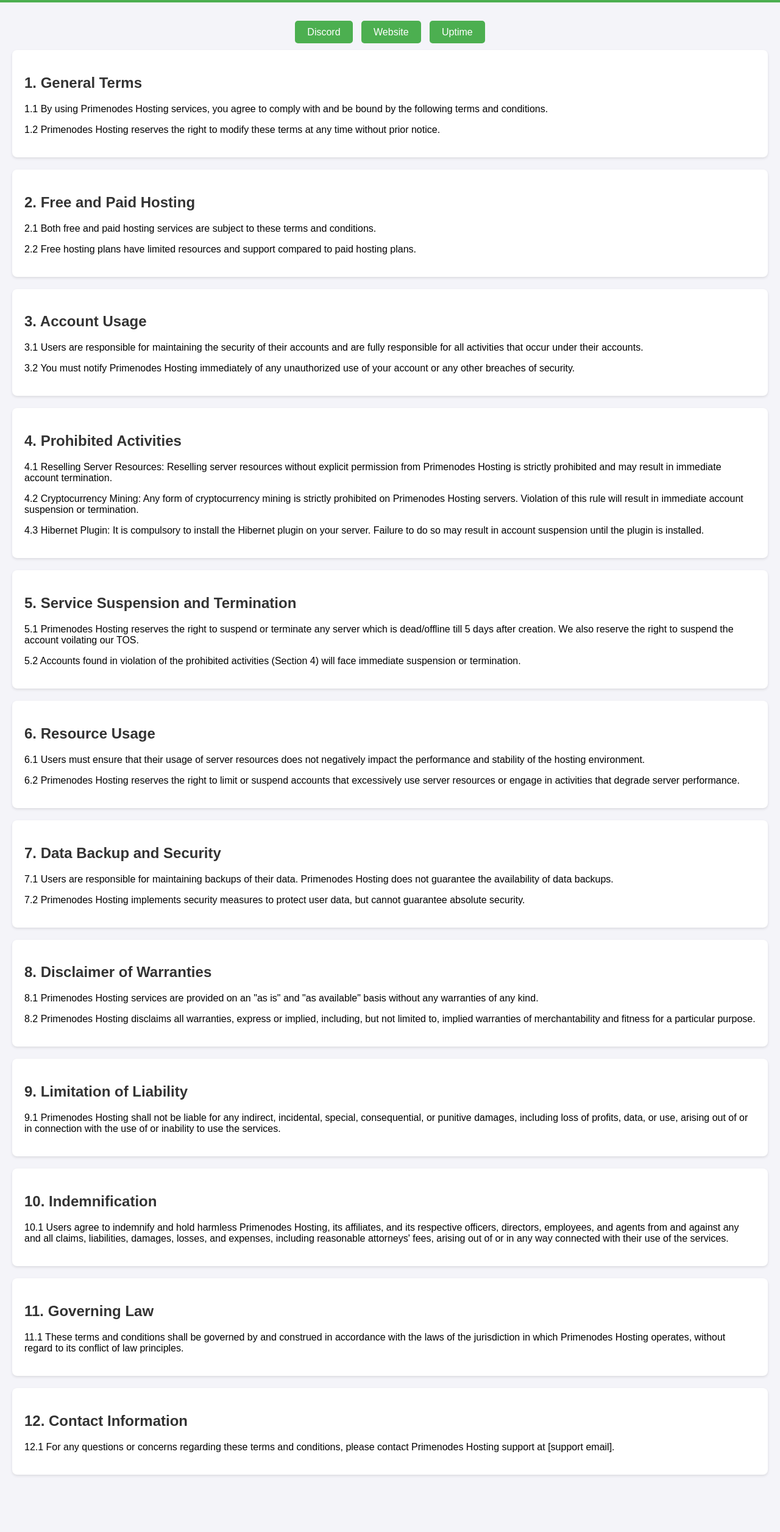
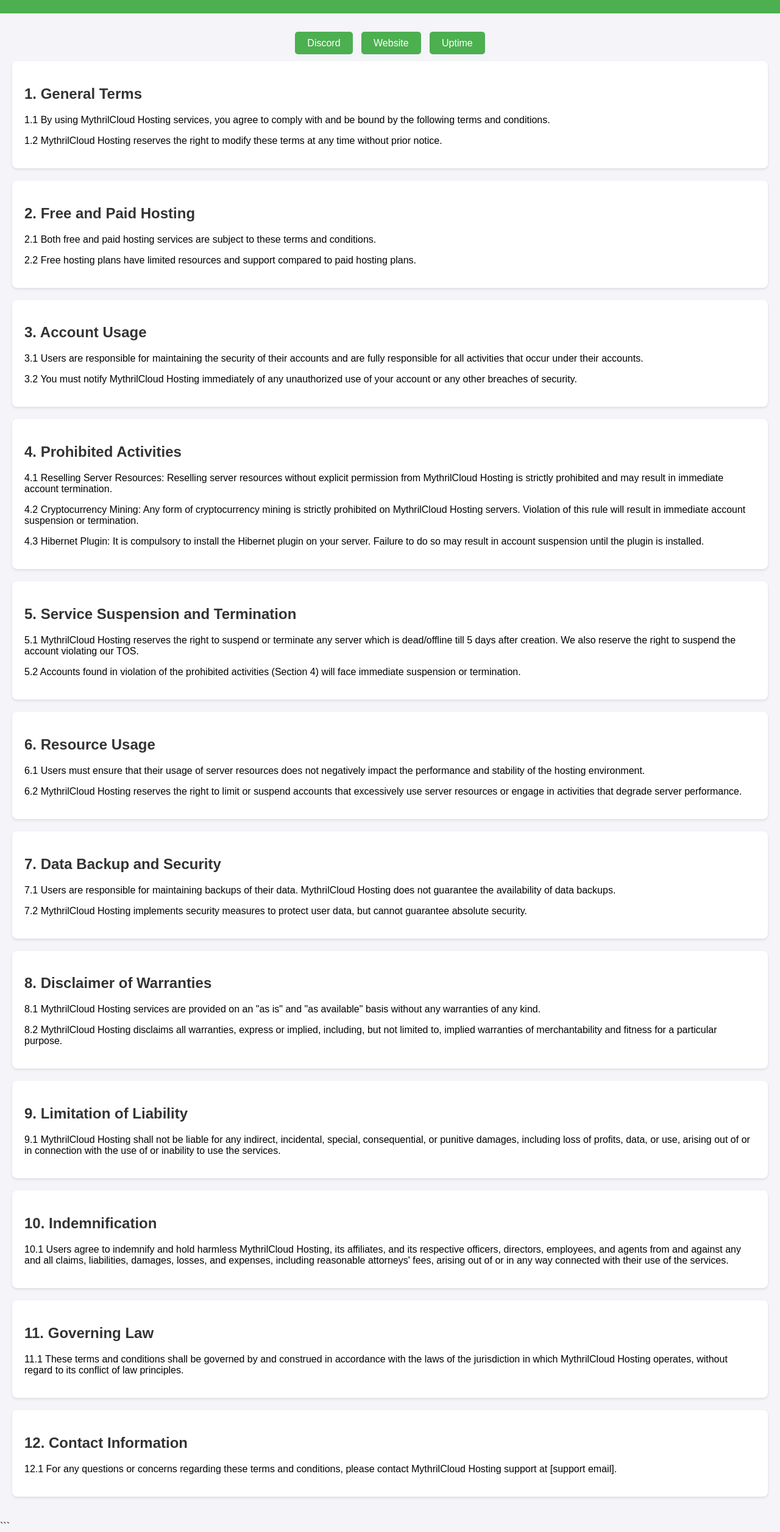
Before and after one commit to DeveloperVedang/TOS, a plain HTML site: page index.html in a window 1280 px wide. Shown: the part 106-2618 px from the top of the page at 61% size. Before the commit the page ends 2564 px from the top, so only its background shows below. Drawn offline with Linux system fonts and the light colour scheme.

Commit message:
Update index.html

````diff
--- a/index.html
+++ b/index.html
@@ -1,10 +1,13 @@
+Here is the updated HTML code with "Primenodes" replaced by "MythrilCloud":
+
+```html
 <!DOCTYPE html>
 <html lang="en">
 <head>
     <meta charset="UTF-8">
     <meta name="viewport" content="width=device-width, initial-scale=1.0">
     <link rel="shortcut icon" href="logo.png" type="image/x-icon">
-    <title>Primenodes Hosting Terms and Conditions</title>
+    <title>MythrilCloud Hosting Terms and Conditions</title>
     <style>
         body {
             font-family: Arial, sans-serif;
@@ -51,18 +54,18 @@
 </head>
 <body>
     <header>
-        <h1>Primenodes Hosting Terms and Conditions</h1>
+        <h1>MythrilCloud Hosting Terms and Conditions</h1>
     </header>
     <main>
         <div class="button-container">
-            <a href="https://discord.primenodes.site" target="_blank">Discord</a>
-            <a href="https://www.primenodes.site" target="_blank">Website</a>
-            <a href="https://status.primenodes.site" target="_blank">Uptime</a>
+            <a href="https://discord.mythrilcloud.site" target="_blank">Discord</a>
+            <a href="https://www.mythrilcloud.site" target="_blank">Website</a>
+            <a href="https://status.mythrilcloud.site" target="_blank">Uptime</a>
         </div>
         <section>
             <h2>1. General Terms</h2>
-            <p>1.1 By using Primenodes Hosting services, you agree to comply with and be bound by the following terms and conditions.</p>
-            <p>1.2 Primenodes Hosting reserves the right to modify these terms at any time without prior notice.</p>
+            <p>1.1 By using MythrilCloud Hosting services, you agree to comply with and be bound by the following terms and conditions.</p>
+            <p>1.2 MythrilCloud Hosting reserves the right to modify these terms at any time without prior notice.</p>
         </section>
         <section>
             <h2>2. Free and Paid Hosting</h2>
@@ -72,51 +75,52 @@
         <section>
             <h2>3. Account Usage</h2>
             <p>3.1 Users are responsible for maintaining the security of their accounts and are fully responsible for all activities that occur under their accounts.</p>
-            <p>3.2 You must notify Primenodes Hosting immediately of any unauthorized use of your account or any other breaches of security.</p>
+            <p>3.2 You must notify MythrilCloud Hosting immediately of any unauthorized use of your account or any other breaches of security.</p>
         </section>
         <section>
             <h2>4. Prohibited Activities</h2>
-            <p>4.1 Reselling Server Resources: Reselling server resources without explicit permission from Primenodes Hosting is strictly prohibited and may result in immediate account termination.</p>
-            <p>4.2 Cryptocurrency Mining: Any form of cryptocurrency mining is strictly prohibited on Primenodes Hosting servers. Violation of this rule will result in immediate account suspension or termination.</p>
+            <p>4.1 Reselling Server Resources: Reselling server resources without explicit permission from MythrilCloud Hosting is strictly prohibited and may result in immediate account termination.</p>
+            <p>4.2 Cryptocurrency Mining: Any form of cryptocurrency mining is strictly prohibited on MythrilCloud Hosting servers. Violation of this rule will result in immediate account suspension or termination.</p>
             <p>4.3 Hibernet Plugin: It is compulsory to install the Hibernet plugin on your server. Failure to do so may result in account suspension until the plugin is installed.</p>
         </section>
         <section>
             <h2>5. Service Suspension and Termination</h2>
-            <p>5.1 Primenodes Hosting reserves the right to suspend or terminate any server which is dead/offline till 5 days after creation. We also reserve the right to suspend the account voilating our TOS.</p>
+            <p>5.1 MythrilCloud Hosting reserves the right to suspend or terminate any server which is dead/offline till 5 days after creation. We also reserve the right to suspend the account violating our TOS.</p>
             <p>5.2 Accounts found in violation of the prohibited activities (Section 4) will face immediate suspension or termination.</p>
         </section>
         <section>
             <h2>6. Resource Usage</h2>
             <p>6.1 Users must ensure that their usage of server resources does not negatively impact the performance and stability of the hosting environment.</p>
-            <p>6.2 Primenodes Hosting reserves the right to limit or suspend accounts that excessively use server resources or engage in activities that degrade server performance.</p>
+            <p>6.2 MythrilCloud Hosting reserves the right to limit or suspend accounts that excessively use server resources or engage in activities that degrade server performance.</p>
         </section>
         <section>
             <h2>7. Data Backup and Security</h2>
-            <p>7.1 Users are responsible for maintaining backups of their data. Primenodes Hosting does not guarantee the availability of data backups.</p>
-            <p>7.2 Primenodes Hosting implements security measures to protect user data, but cannot guarantee absolute security.</p>
+            <p>7.1 Users are responsible for maintaining backups of their data. MythrilCloud Hosting does not guarantee the availability of data backups.</p>
+            <p>7.2 MythrilCloud Hosting implements security measures to protect user data, but cannot guarantee absolute security.</p>
         </section>
         <section>
             <h2>8. Disclaimer of Warranties</h2>
-            <p>8.1 Primenodes Hosting services are provided on an "as is" and "as available" basis without any warranties of any kind.</p>
-            <p>8.2 Primenodes Hosting disclaims all warranties, express or implied, including, but not limited to, implied warranties of merchantability and fitness for a particular purpose.</p>
+            <p>8.1 MythrilCloud Hosting services are provided on an "as is" and "as available" basis without any warranties of any kind.</p>
+            <p>8.2 MythrilCloud Hosting disclaims all warranties, express or implied, including, but not limited to, implied warranties of merchantability and fitness for a particular purpose.</p>
         </section>
         <section>
             <h2>9. Limitation of Liability</h2>
-            <p>9.1 Primenodes Hosting shall not be liable for any indirect, incidental, special, consequential, or punitive damages, including loss of profits, data, or use, arising out of or in connection with the use of or inability to use the services.</p>
+            <p>9.1 MythrilCloud Hosting shall not be liable for any indirect, incidental, special, consequential, or punitive damages, including loss of profits, data, or use, arising out of or in connection with the use of or inability to use the services.</p>
         </section>
         <section>
             <h2>10. Indemnification</h2>
-            <p>10.1 Users agree to indemnify and hold harmless Primenodes Hosting, its affiliates, and its respective officers, directors, employees, and agents from and against any and all claims, liabilities, damages, losses, and expenses, including reasonable attorneys' fees, arising out of or in any way connected with their use of the services.</p>
+            <p>10.1 Users agree to indemnify and hold harmless MythrilCloud Hosting, its affiliates, and its respective officers, directors, employees, and agents from and against any and all claims, liabilities, damages, losses, and expenses, including reasonable attorneys' fees, arising out of or in any way connected with their use of the services.</p>
         </section>
         <section>
             <h2>11. Governing Law</h2>
-            <p>11.1 These terms and conditions shall be governed by and construed in accordance with the laws of the jurisdiction in which Primenodes Hosting operates, without regard to its conflict of law principles.</p>
+            <p>11.1 These terms and conditions shall be governed by and construed in accordance with the laws of the jurisdiction in which MythrilCloud Hosting operates, without regard to its conflict of law principles.</p>
         </section>
         <section>
             <h2>12. Contact Information</h2>
-            <p>12.1 For any questions or concerns regarding these terms and conditions, please contact Primenodes Hosting support at [support email].</p>
+            <p>12.1 For any questions or concerns regarding these terms and conditions, please contact MythrilCloud Hosting support at [support email].</p>
         </section>
 
     </main>
 </body>
 </html>
+```
````
